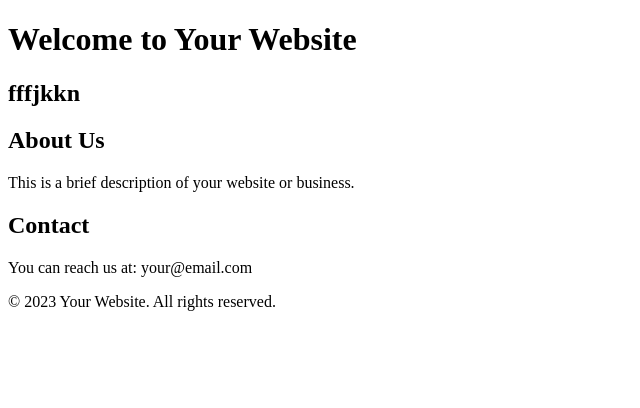
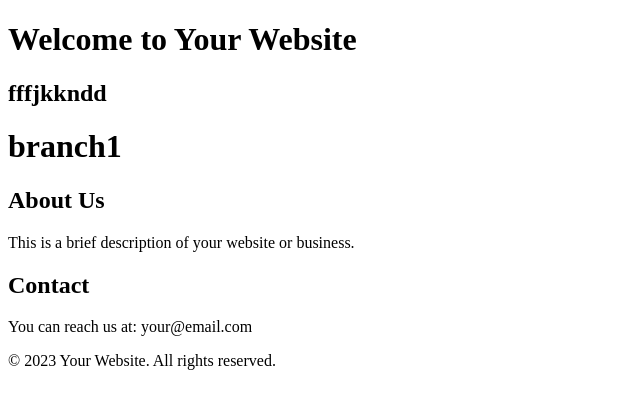
Before and after one commit to JanaRammall/inmind, a plain HTML site: page index.html in a window 1280 px wide. Shown: the whole page, without its empty margins (0-640 px from the left). Drawn offline with Linux system fonts and the light colour scheme.

Commit message:
first branch

```diff
--- a/index.html
+++ b/index.html
@@ -9,10 +9,10 @@
 <body>
 
     <header>
-        <h1>Welcome to Your Website</h1><h2>fffjkkn</h2>
+        <h1>Welcome to Your Website</h1><h2>fffjkkndd</h2>
         <!-- Add navigation links, logo, or any other header content here -->
     </header>
-
+<h1> branch1</h1>
     <main>
         <section>
             <h2>About Us</h2>
```
